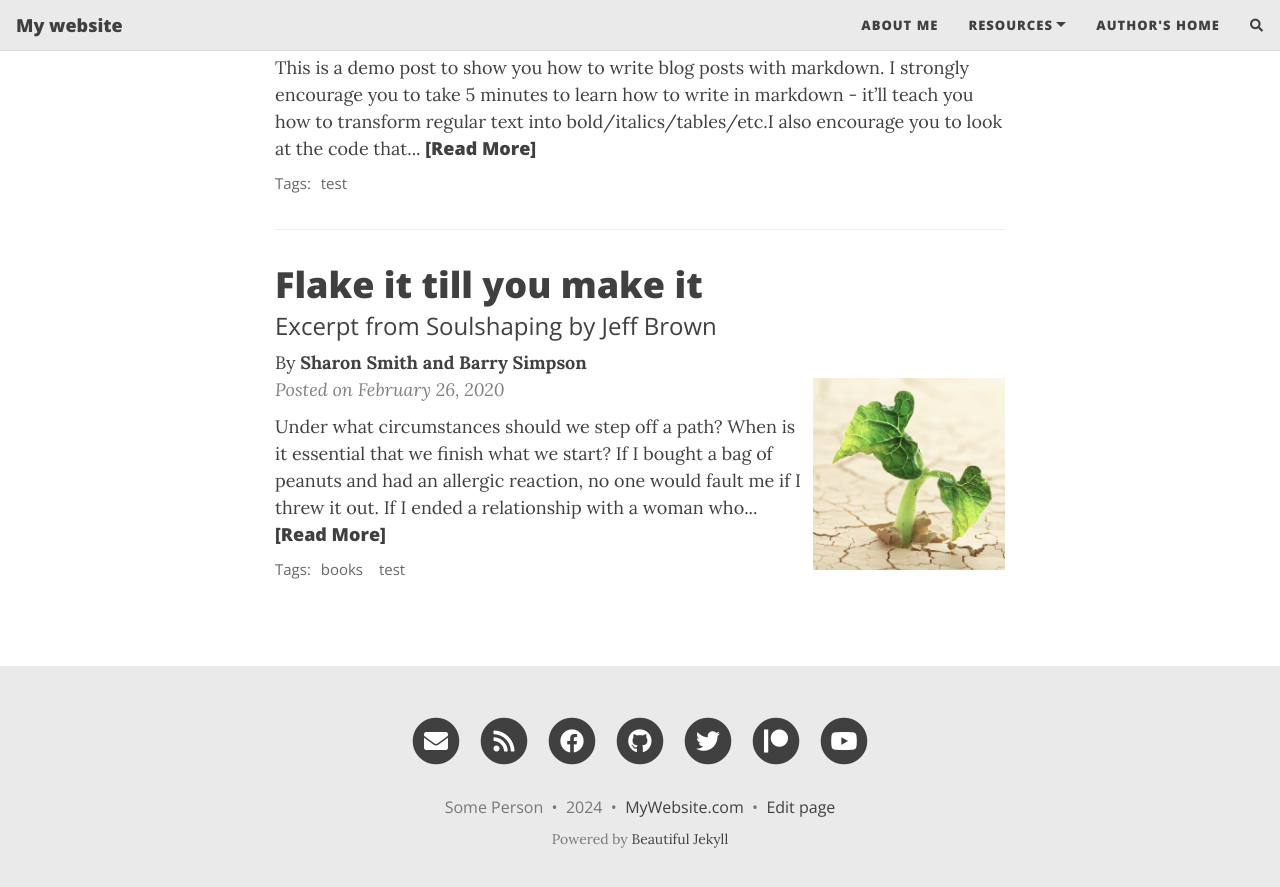
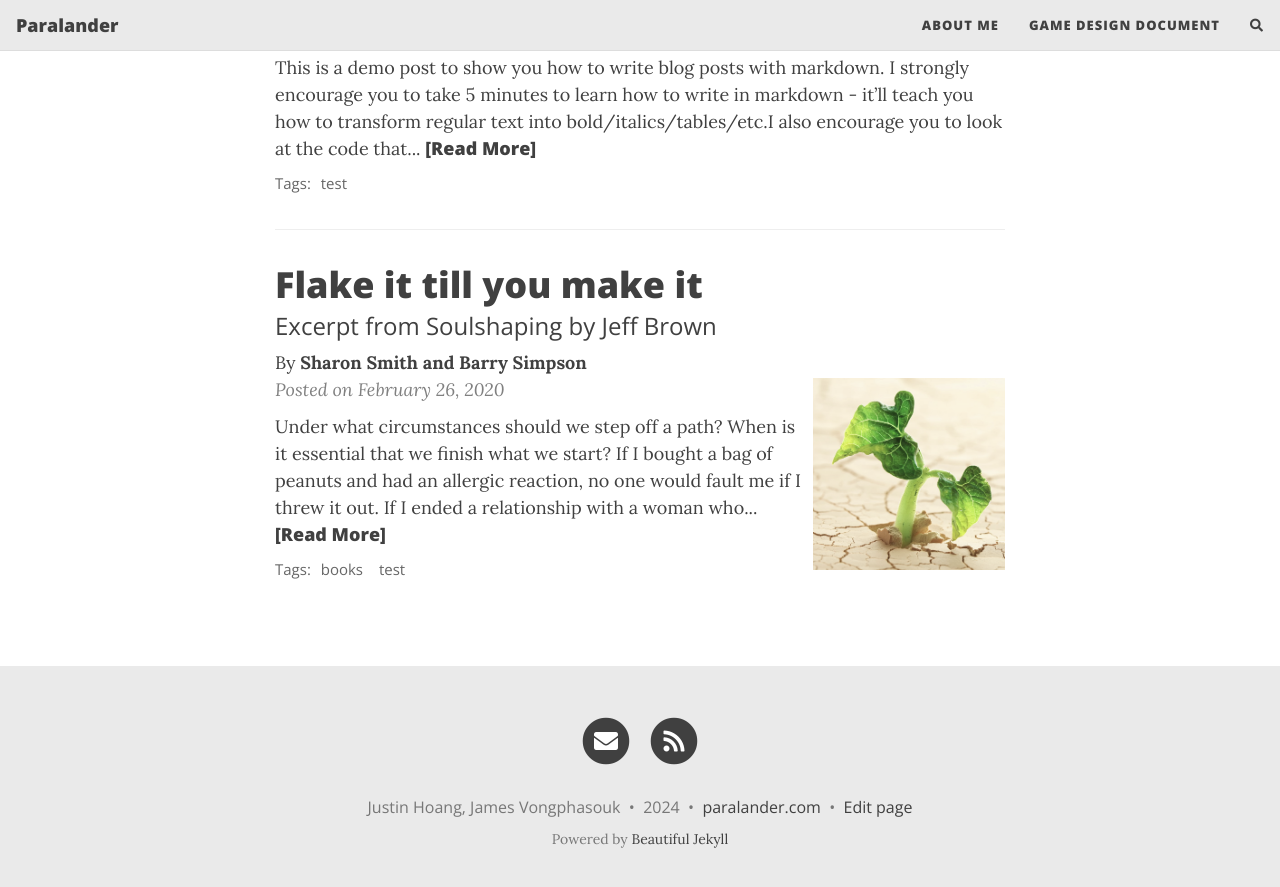
Before and after one commit to suasuasuasuasua/Paralander, a Jekyll site: the page built from docs/index.html, in a window 1280 px wide and 900 px high, scrolled down 751 px. Shown: the top 887 px of the window. Built offline with Jekyll 4.4.1, drawn with Linux system fonts in a browser that asks for light colours; nearby versions of some CDN libraries; the list of posts is cut into pages by our own code; comment, search, counter and statistics services are not loaded.

Commit message:
Trying to add to navbar

```diff
--- a/docs/_config.yml
+++ b/docs/_config.yml
@@ -10,10 +10,10 @@
 ############################
 
 # Name of website
-title: My website
+title: Paralander
 
 # Your name to show in the footer
-author: Some Person
+author: Justin Hoang, James Vongphasouk
 
 ###############################################
 # --- List of links in the navigation bar --- #
@@ -21,10 +21,7 @@ author: Some Person
 
 navbar-links:
   About Me: "aboutme"
-  Resources:
-    - Beautiful Jekyll: "https://beautifuljekyll.com"
-    - Learn markdown: "https://www.markdowntutorial.com/"
-  Author's home: "https://deanattali.com"
+  Game Design Document: "gamedesigndoc"
 
 ################
 # --- Logo --- #
@@ -50,36 +47,9 @@ round-avatar: true
 # You can change the order that they show up on the page by changing the order here.
 # Uncomment the links you want to show and add your information to each one.
 social-network-links:
-  email: "someone@example.com"
+  email: "justinhoang@mines.edu, jvongphasouk@mines.edu"
   rss: true  # remove this line if you don't want to show an RSS link at the bottom
-  facebook: deanattali
-  github: daattali
-  twitter: daattali
-  patreon: DeanAttali
-  youtube: "@daattali"
-#  medium: yourname
-#  reddit: yourname
-#  linkedin: daattali
-#  xing: yourname
-#  stackoverflow: "3943160/daattali"
-#  snapchat: deanat78
-#  instagram: deanat78
-#  spotify: yourname
-#  telephone: +14159998888
-#  steam: deanat78
-#  twitch: yourname
-#  yelp: yourname
-#  telegram: yourname
-#  calendly: yourname
-#  mastodon: instance.url/@username
-#  bluesky: yourname
-#  ORCID: your ORCID ID
-#  google-scholar: your google scholar
-#  discord: "invite_code" or "users/userid" or "invite/invite_code"
-#  kaggle: yourname
-#  hackerrank: yourname
-#  gitlab: yourname
-#  itchio: yourname
+
 
 # If you want your website to generate an RSS feed, provide a description
 # The URL for the feed will be https://<your_website>/feed.xml
@@ -98,7 +68,7 @@ share-links-active:
 
 # How to display the link to your website in the footer
 # Remove this if you don't want a link in the footer
-url-pretty: "MyWebsite.com"
+url-pretty: "paralander.com"
 
 # Add the website title to the title of every page
 title-on-all-pages: true
@@ -256,7 +226,7 @@ date_format: "%B %-d, %Y"
 #################################################################################
 
 # Output options (more information on Jekyll's site)
-timezone: "America/Toronto"
+timezone: "America/Denver"
 markdown: kramdown
 highlighter: rouge
 permalink: /:year-:month-:day-:title/
```
Also changed, not shown: README.md (added), docs/gamedesigndoc.md (renamed from docs/README.md).
